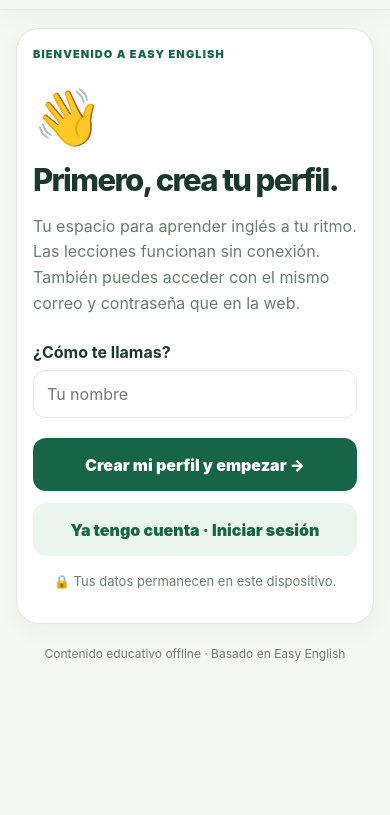
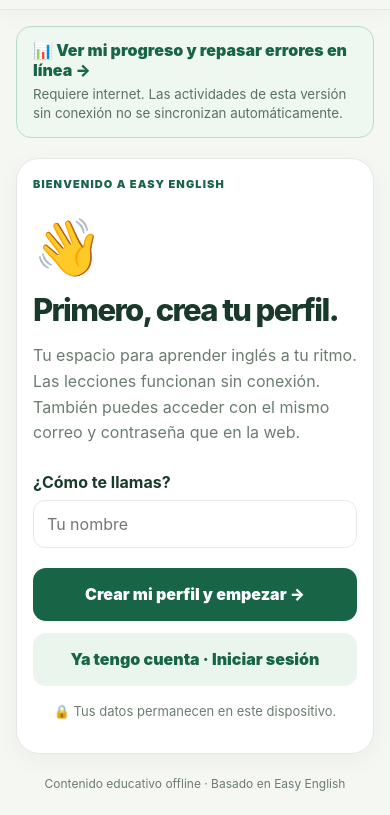
Before and after one commit to juanfranciscofernandezherreros/english-apk, a website: page www/index.html in a window 390 px wide. Shown: the part 59-874 px from the top of the page. Before the commit the page ends 844 px from the top, so only its background shows below. Drawn offline with Linux system fonts and the light colour scheme; some packages are replaced by stand-ins of ours.

Commit message:
Integrar acceso al progreso unificado y actualizar APK v1.1.1

```diff
--- a/www/index.html
+++ b/www/index.html
@@ -13,6 +13,7 @@ button{font:inherit;cursor:pointer}.app{max-width:820px;margin:auto;padding:env(
 .hero,.card{background:var(--card);border:1px solid var(--line);border-radius:24px;padding:22px 20px;box-shadow:0 14px 36px rgba(31,41,51,.06)}.hero{margin-bottom:16px}.meta{font-size:11px;letter-spacing:.09em;text-transform:uppercase;color:var(--green);font-weight:900}h1,h2{font-family:Georgia,"Times New Roman",serif;letter-spacing:-.035em}h1{font-size:34px;line-height:1.06;margin:12px 0 10px}h2{font-size:26px;margin:8px 0 12px}p,li{line-height:1.6}.muted{color:var(--muted)}
 .grid{display:grid;grid-template-columns:repeat(2,minmax(0,1fr));gap:12px}.course-card{border:1px solid var(--line);background:#fff;border-radius:18px;padding:18px;text-align:left}.course-card strong{display:block;font-size:17px;margin:7px 0}.course-card span{color:var(--muted);font-size:13px}.course-card.featured{background:var(--green);color:#fff}.course-card.featured span{color:#dfece7}
 .section{margin:18px 0}.lesson-list{display:grid;gap:10px}.lesson-btn{width:100%;border:1px solid var(--line);background:#fff;border-radius:16px;padding:15px;text-align:left}.lesson-btn strong{display:block}.lesson-btn small{color:var(--muted)}
+.online-study-link{background:#eef8f1;border:1px solid #b9dcc8;border-radius:15px;padding:13px 16px;margin:12px 0 20px}.online-study-link a{display:block;font-weight:900;color:#176447;text-decoration:none}.online-study-link small{display:block;color:#5a7162;margin-top:5px;line-height:1.45}
 .hidden{display:none!important}.back{border:0;background:transparent;color:var(--green);font-weight:900;padding:8px 0}.lesson{display:grid;gap:14px}.box{border-radius:16px;padding:16px;background:#efe9da}.note{border-left:4px solid var(--gold);background:#fff8ea;padding:14px 16px;border-radius:12px}.warning{border-left:4px solid var(--red);background:#fff4f2;padding:14px 16px;border-radius:12px}.example{background:#f1efe8;border-radius:14px;padding:14px 16px;margin:10px 0}.example strong{color:var(--green)}
 table{width:100%;border-collapse:collapse;margin:12px 0;background:#fff}th,td{border:1px solid var(--line);padding:10px;text-align:left;vertical-align:top}th{background:#eee9de}
 .actions{display:flex;gap:10px;flex-wrap:wrap}.primary,.secondary{border:0;border-radius:14px;padding:14px 16px;font-weight:900}.primary{background:var(--green);color:#fff}.secondary{background:#efe9da;color:var(--green)}
@@ -142,6 +143,7 @@ body.onboarding .welcome-hero h1{color:#193a2a}
 <body>
 <div class="app">
 <header class="topbar"><div class="brand"><img src="img/logo.svg" alt=""><span>Easy English</span></div><span class="pill">Teoría + práctica</span></header>
+<div class="online-study-link"><a href="https://jnfz92.github.io/perfil.html">📊 Ver mi progreso y repasar errores en línea →</a><small>Requiere internet. Las actividades de esta versión sin conexión no se sincronizan automáticamente.</small></div>
 
 <section id="welcome" class="hidden"><div class="hero welcome-hero"><div class="meta">Bienvenido a Easy English</div><div class="welcome-symbol">👋</div><h1>Primero, crea tu perfil.</h1><p class="muted">Tu espacio para aprender inglés a tu ritmo. Las lecciones funcionan sin conexión. También puedes acceder con el mismo correo y contraseña que en la web.</p><label for="welcomeName"><strong>¿Cómo te llamas?</strong></label><input id="welcomeName" class="profile-input" maxlength="50" autocomplete="given-name" placeholder="Tu nombre"><p id="welcomeError" class="input-error hidden" role="alert">Escribe tu nombre para continuar.</p><button class="primary welcome-button" id="createStudent">Crear mi perfil y empezar →</button><p class="welcome-privacy">🔒 Tus datos permanecen en este dispositivo.</p></div></section>
 <section id="home">
```
